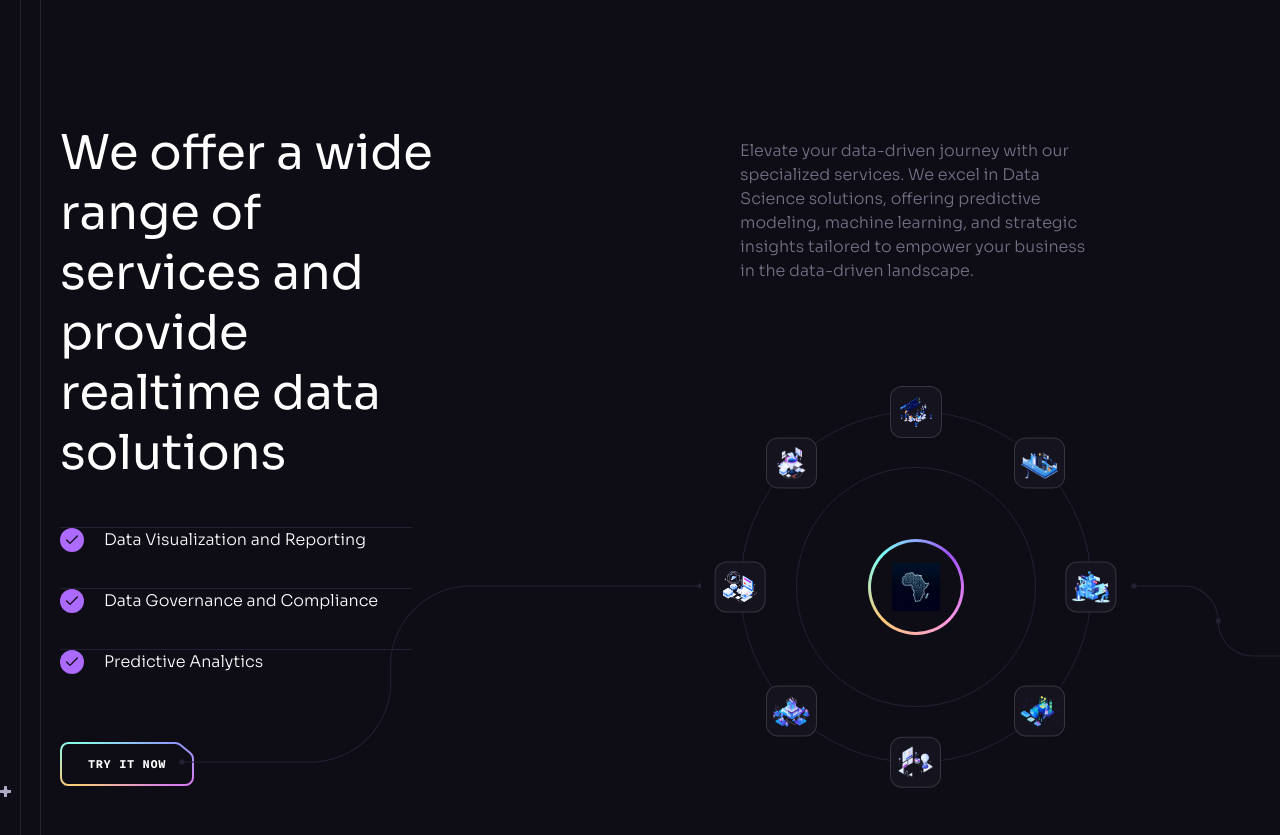
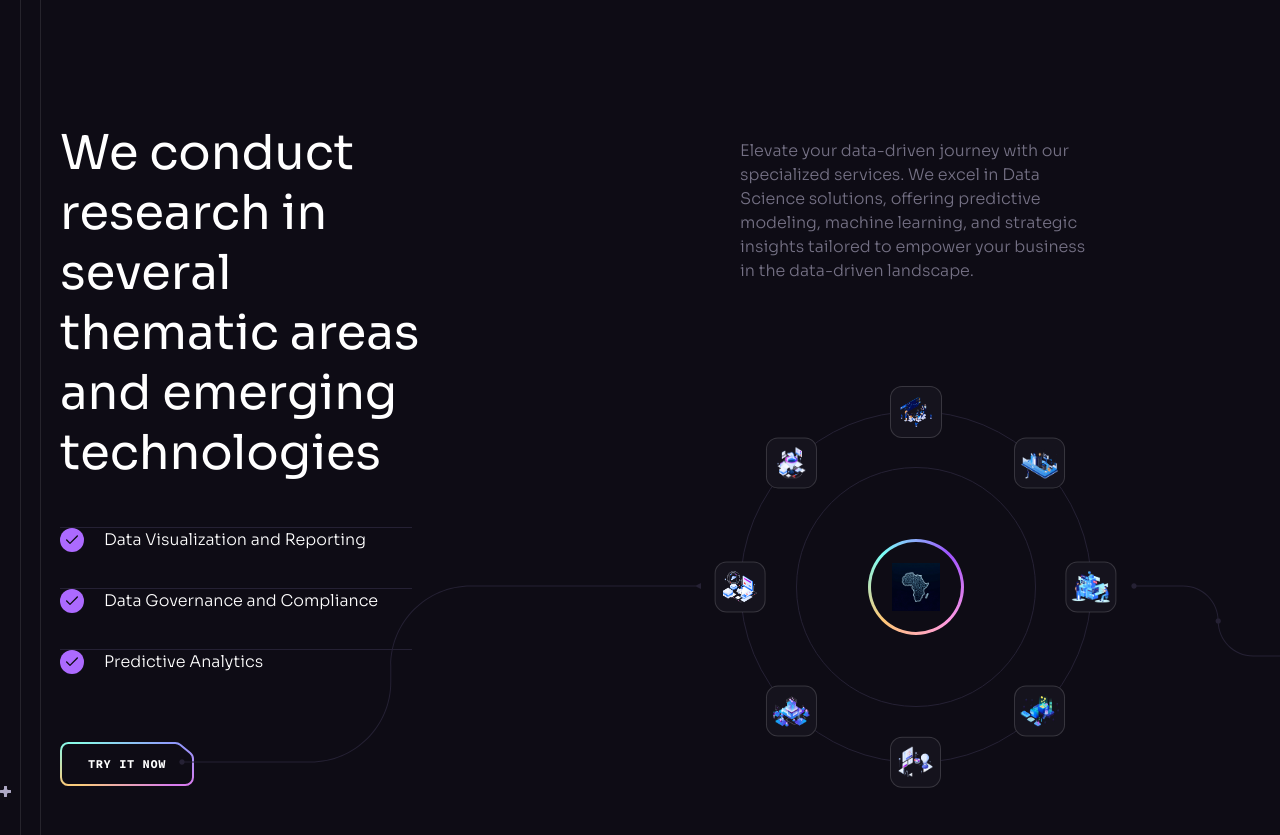
Before and after one commit to Datawise-Africa/datawise_frontend, a React (Vite) app: page / in a window 1280 px wide. Shown: the part 1960-2795 px from the top of the page. Built offline with nearby package versions, Linux system fonts and the light colour scheme.

Commit message:
Modified the header in OurServices.jsx in components folder

```diff
--- a/src/components/OurServices.jsx
+++ b/src/components/OurServices.jsx
@@ -11,7 +11,7 @@ const OurServices = () => {
     <Section crosses>
       <div className="container lg:flex">
         <div className="max-w-[25rem]">
-          <h2 className="h2 mb-4 md:mb-8">We offer a wide range of services and provide realtime data solutions</h2>
+          <h2 className="h2 mb-4 md:mb-8">We conduct research in several thematic areas and emerging technologies</h2>
 
           <ul className="max-w-[22rem] mb-10 md:mb-14">
             {ourServices.slice(0, 3).map((item) => (
```
